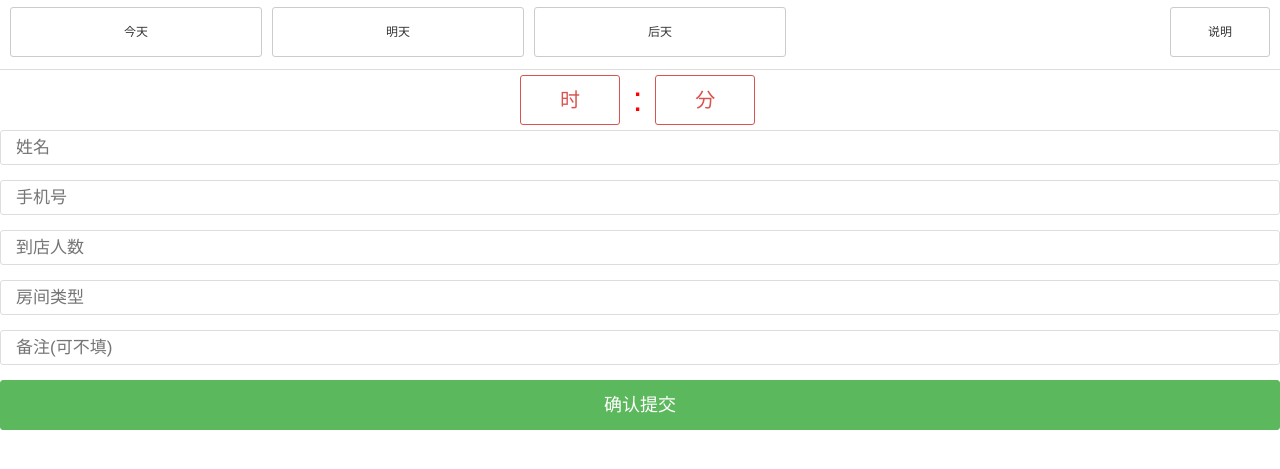
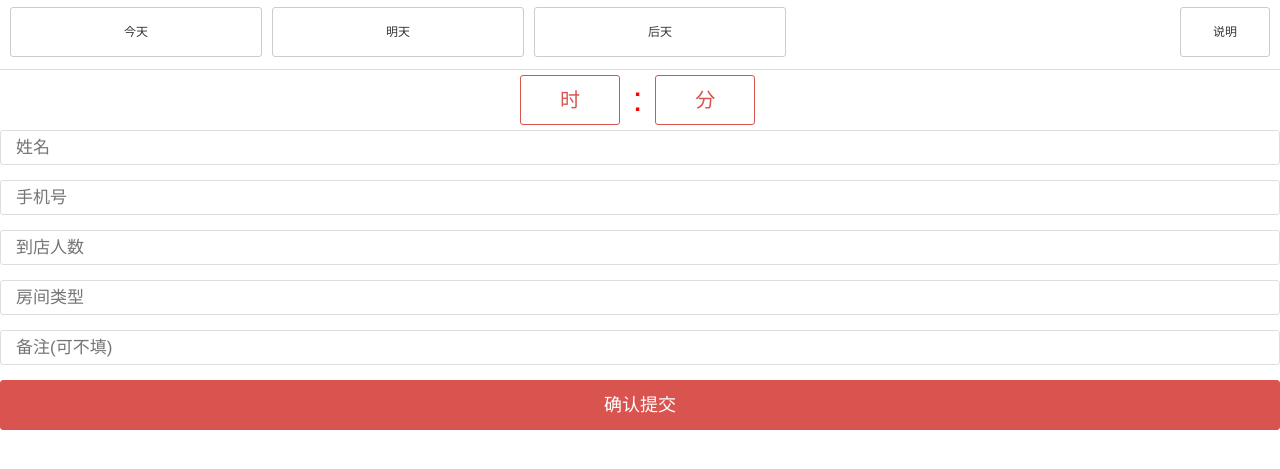
Before and after one commit to wickydong/order_food, a Flask app: page /reservation in a window 1280 px wide. Shown: the top 469 px of the page. Run offline with Flask 2, Linux system fonts and the light colour scheme; data that the repository does not hold is empty; some libraries are stand-ins or nearby versions.

Commit message:
change css

```diff
--- a/templates/reservation.html
+++ b/templates/reservation.html
@@ -14,7 +14,7 @@
             <button class="btn pull-left" id="date_button_1" style="width: 20%;height: 50px;">今天</button>
             <button class="btn pull-left" id="date_button_2" style="width: 20%;height: 50px;">明天</button>
             <button class="btn pull-left" id="date_button_3" style="width: 20%;height: 50px;">后天</button>
-            <a href="#explain"><button class="btn pull-right" style="width: 100px;height: 50px;">说明</button></a>
+            <a href="#explain"><button class="btn pull-right" style="width: 90px;height: 50px;">说明</button></a>
             <div id="explain" class="modal">
                 <header class="bar bar-nav">
                     <a class="icon icon-close pull-right" href="#explain"></a>
@@ -50,7 +50,7 @@
                 <input type="text" name="room_type" placeholder="房间类型"/>
                 <input type="text" name="other" placeholder="备注(可不填)"/>
                 <!--<textarea rows="5" name="other"></textarea>-->
-                <button class="btn btn-positive btn-block" type="submit">确认提交</button>
+                <button class="btn btn-negative btn-block" type="submit">确认提交</button>
             </form>
         </div>
         <script type="text/javascript">
```
